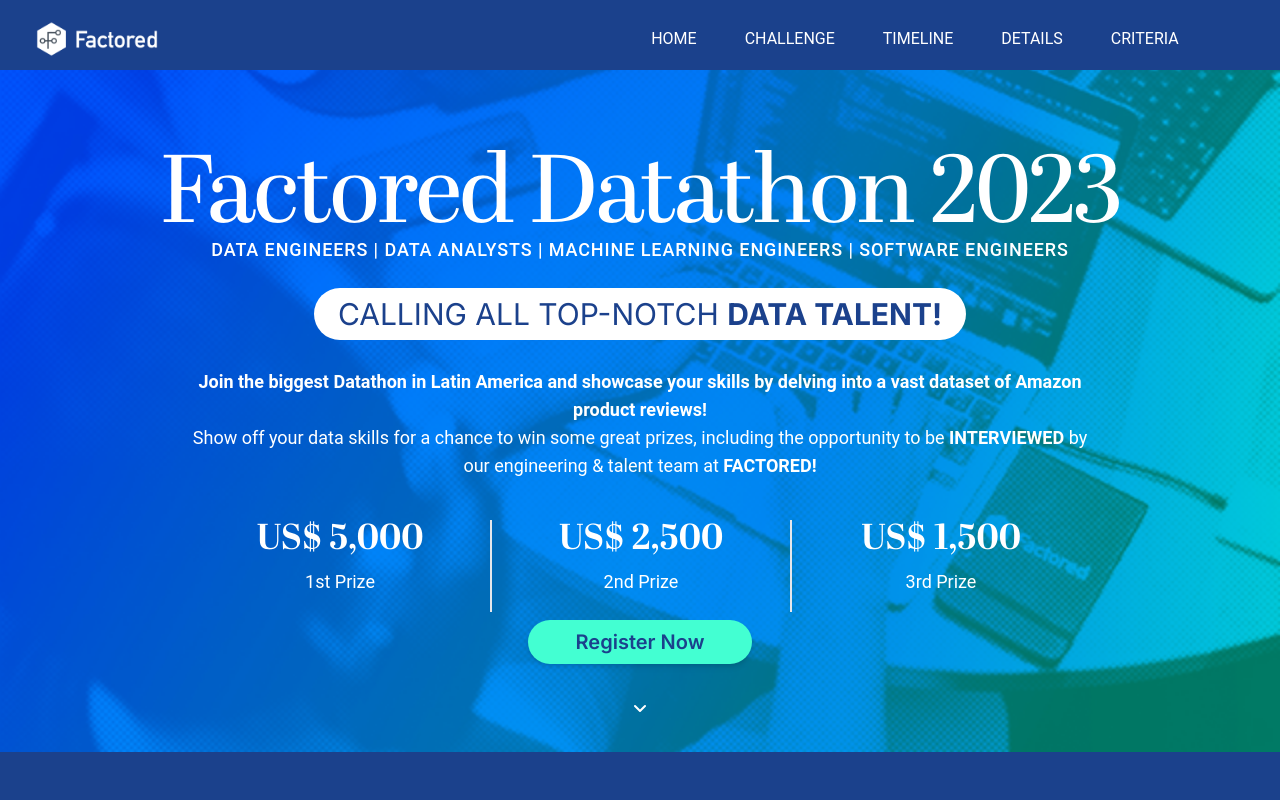
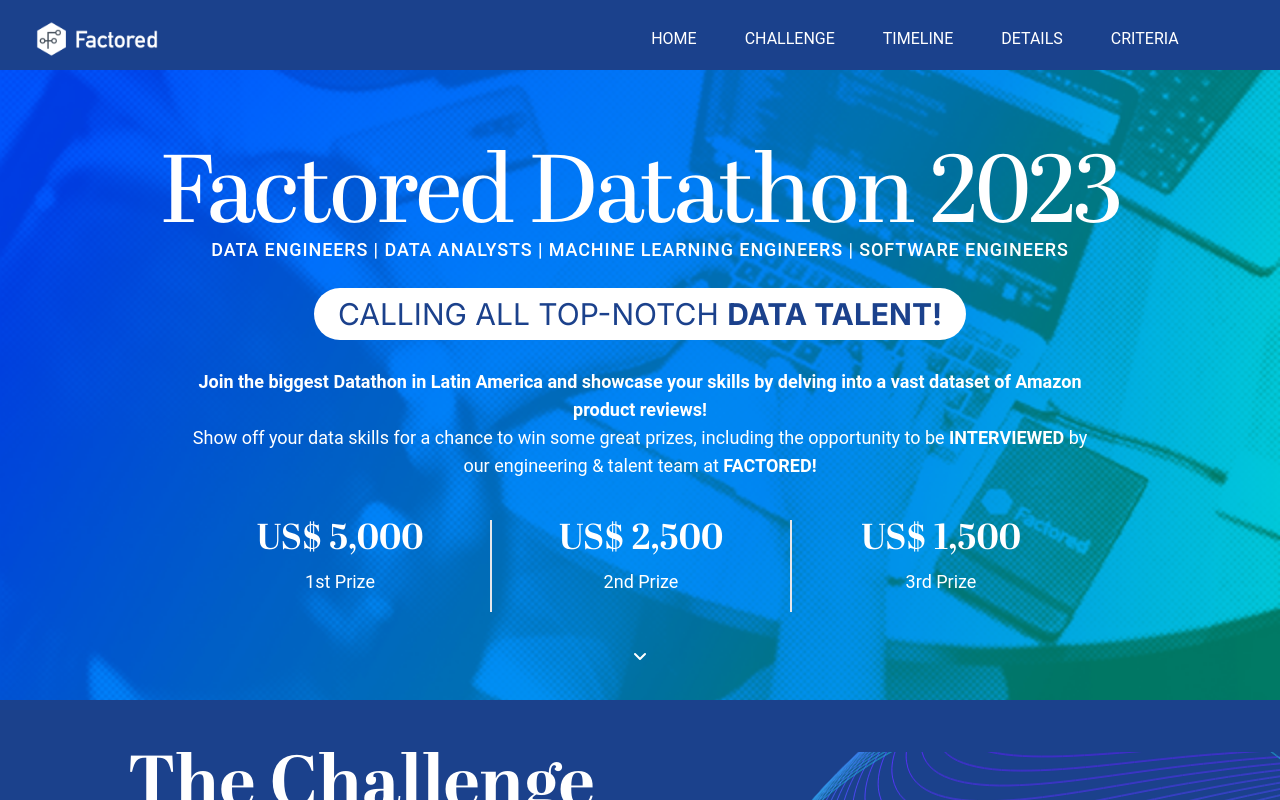
Before and after one commit to Ciroye/hackaton_factored, a Next.js app: page / in a window 1280 px wide. Shown: the top 800 px of the page. Built offline with nearby package versions, Linux system fonts and the light colour scheme.

Commit message:
disable register

```diff
--- a/components/Hero.js
+++ b/components/Hero.js
@@ -74,9 +74,9 @@
               </div>
             </div>
           </div>
-          <div className="flex justify-center md:pt-6 pt-2">
+          {/* <div className="flex justify-center pt-2 md:pt-6">
             <GoogleForm className="px-12 py-2 text-xl font-semibold text-center no-underline transition duration-200 rounded-full shadow-md text-second bg-fourth" />
-          </div>
+          </div> */}
           <div className="my-6">
             <ScrollLink
               to="challenge"
```
